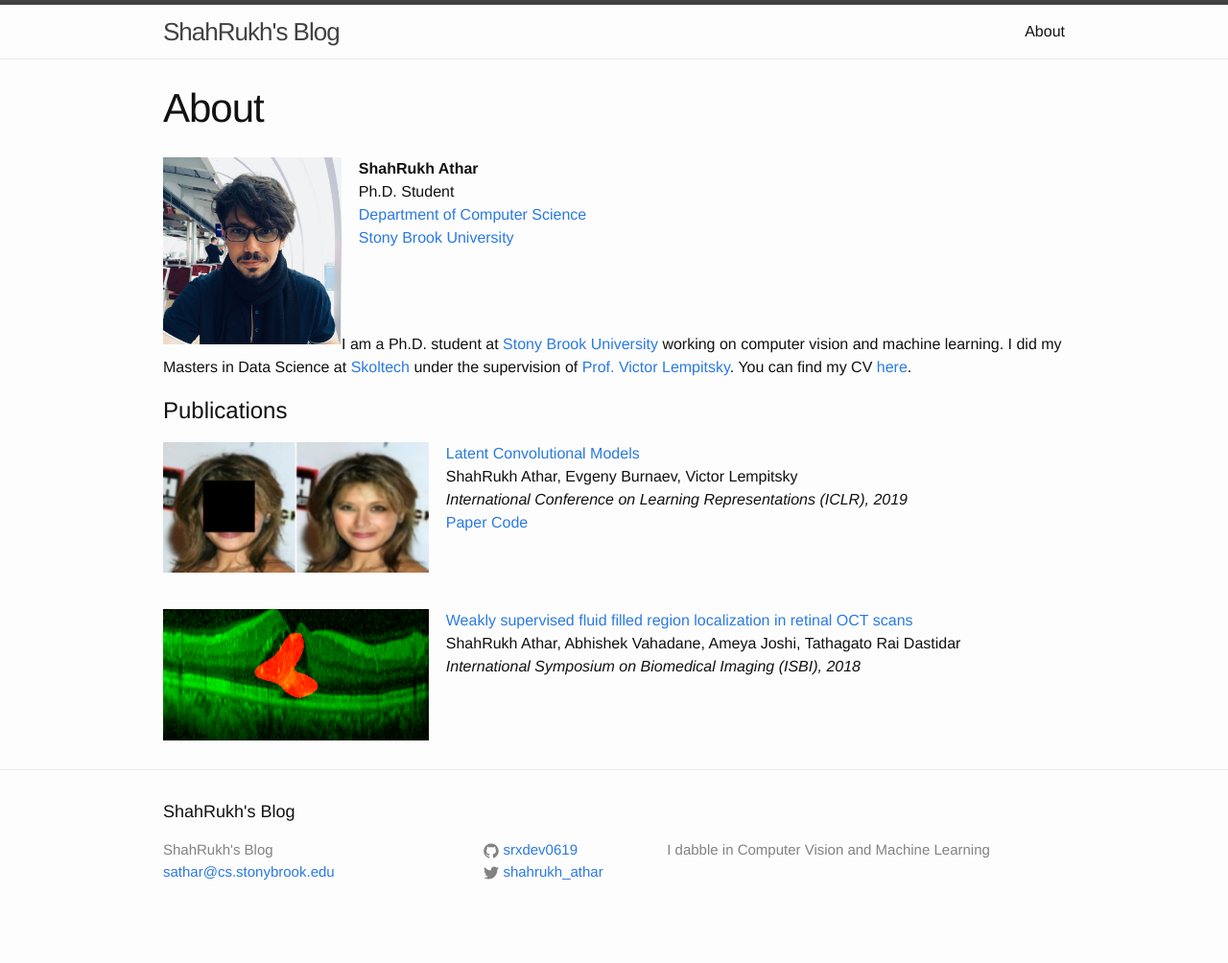
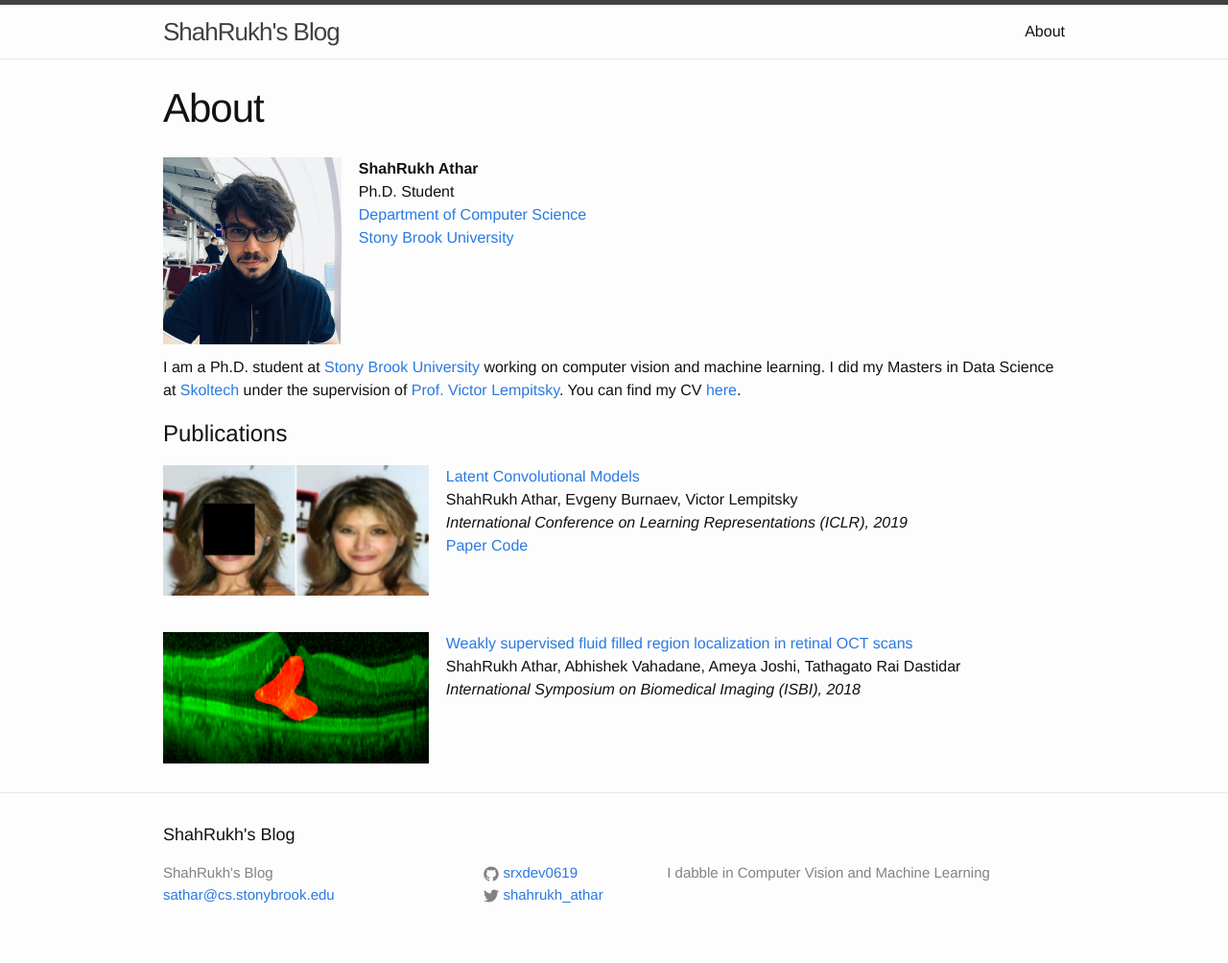
Before and after one commit to shahrukhathar/shahrukhathar.github.io, a Jekyll site: the page built from pages/about.md, in a window 1280 px wide. Shown: the whole page at 96% size. Built offline with Jekyll 4.4.1, drawn with Linux system fonts in a browser that asks for light colours; before the commit the page ends 980 px from its top, so only the background shows below that.

Commit message:
Updated Page

```diff
--- a/pages/about.md
+++ b/pages/about.md
@@ -8,10 +8,10 @@ permalink: /about/
 &nbsp; &nbsp; **ShahRukh Athar**<br/>
 &nbsp; &nbsp; Ph.D. Student<br/>
 &nbsp; &nbsp; [Department of Computer Science](https://www.cs.stonybrook.edu/)<br/>
-&nbsp; &nbsp; [Stony Brook University](https://www.stonybrook.edu/)<br/>
+&nbsp; &nbsp; [Stony Brook University](https://www.stonybrook.edu/)<br>\
+<br>
 <br/>
 <br/>
-<br>
 
 
 
```
